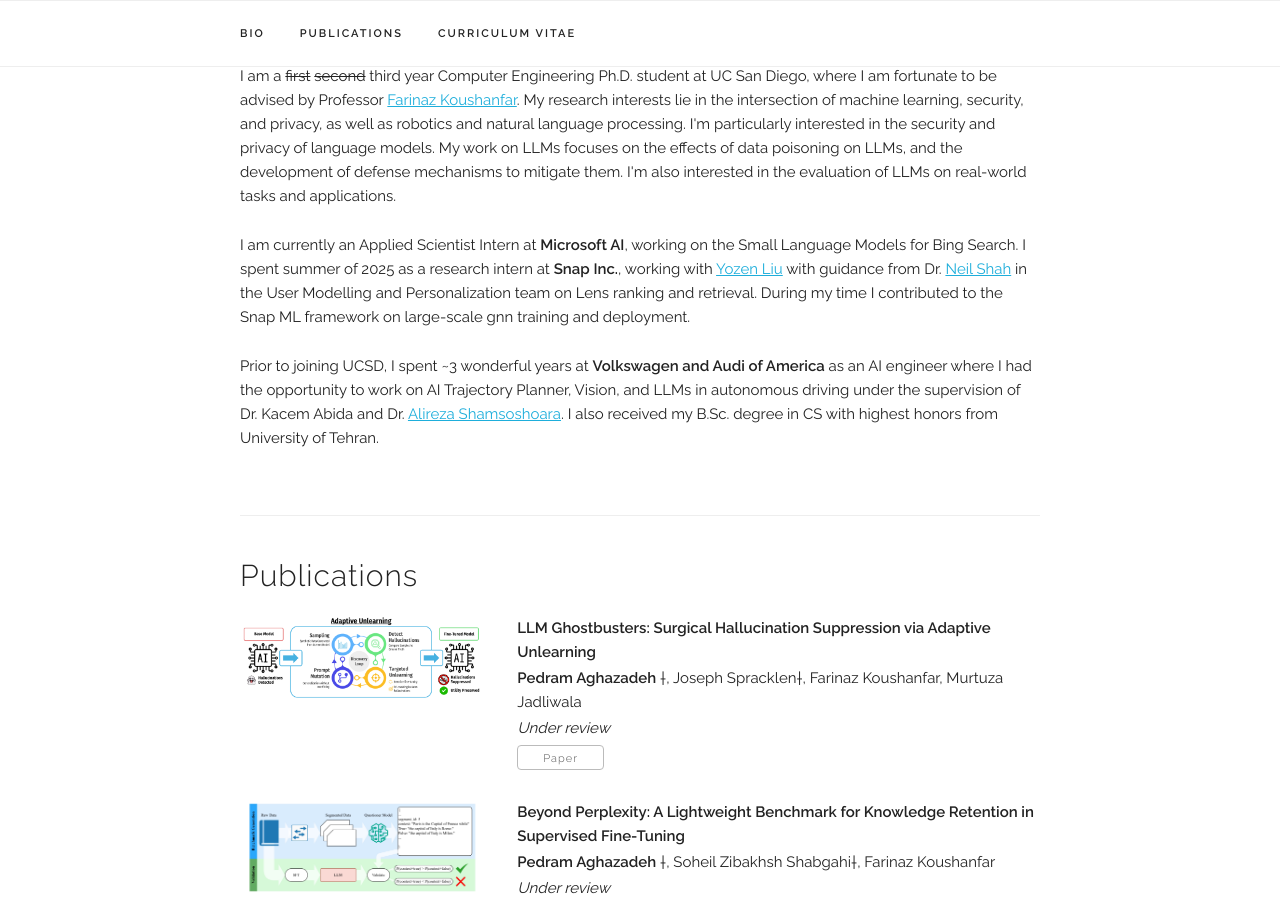
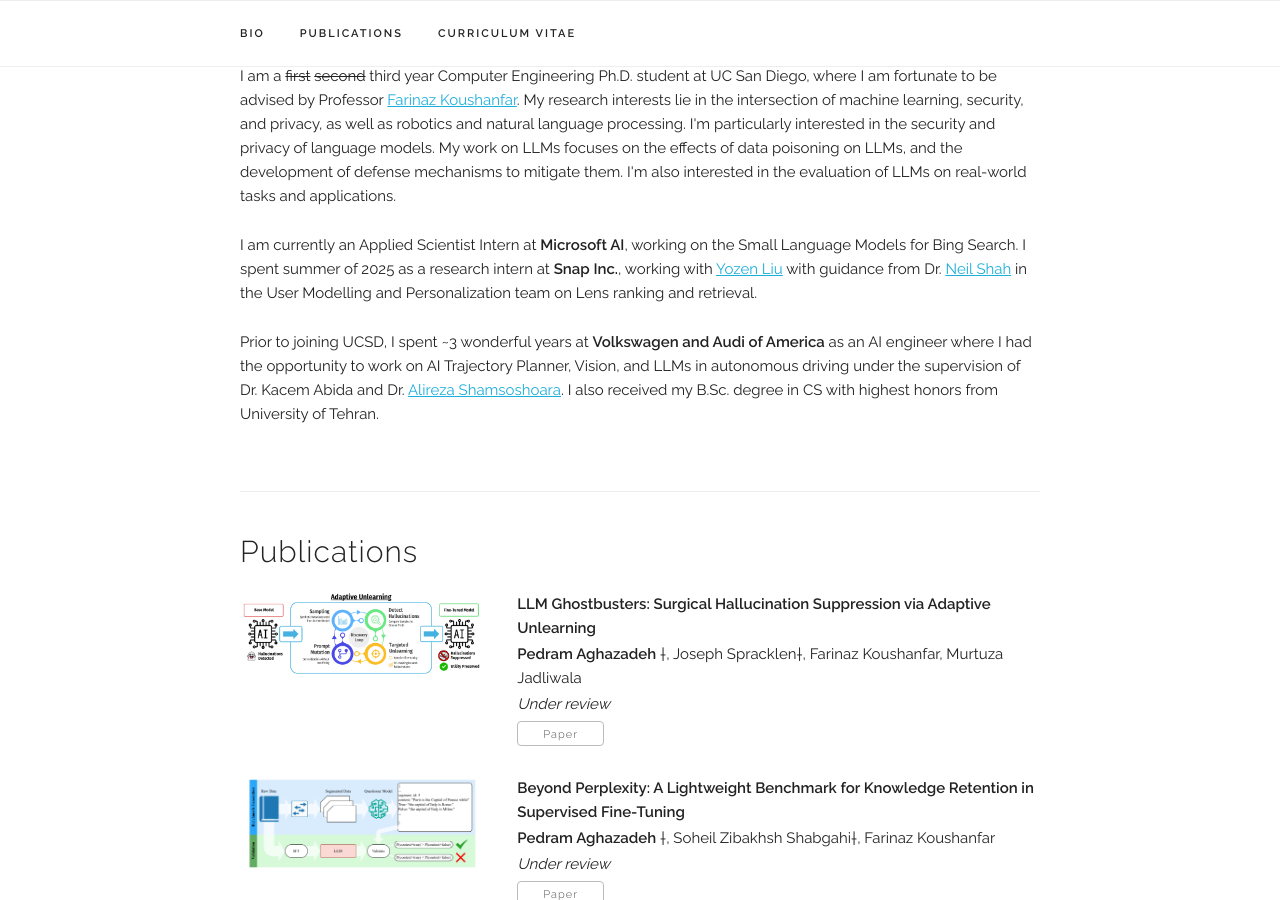
Before and after one commit to pedramaghazadeh/pedramaghazadeh.github.io, a Jekyll site: the page built from index.html, in a window 1280 px wide and 900 px high, scrolled down 399 px. Built offline with Jekyll 4.4.1, drawn with Linux system fonts in a browser that asks for light colours; some web fonts are replaced.

Commit message:
More minor edits

```diff
--- a/index.html
+++ b/index.html
@@ -11,7 +11,7 @@ title: Home
   </p>
 
   <p>
-    I am currently an Applied Scientist Intern at <b>Microsoft AI</b>, working on the Small Language Models for Bing Search. I spent summer of 2025 as a research intern at <b>Snap Inc.</b>, working with <a href="https://scholar.google.com/citations?user=i3U2JjEAAAAJ&hl=en">Yozen Liu</a> with guidance from Dr. <a href="https://scholar.google.com/citations?user=Qut69OgAAAAJ&hl=en">Neil Shah</a> in the User Modelling and Personalization team on Lens ranking and retrieval. During my time I contributed to the Snap ML framework on large-scale gnn training and deployment.
+    I am currently an Applied Scientist Intern at <b>Microsoft AI</b>, working on the Small Language Models for Bing Search. I spent summer of 2025 as a research intern at <b>Snap Inc.</b>, working with <a href="https://scholar.google.com/citations?user=i3U2JjEAAAAJ&hl=en">Yozen Liu</a> with guidance from Dr. <a href="https://scholar.google.com/citations?user=Qut69OgAAAAJ&hl=en">Neil Shah</a> in the User Modelling and Personalization team on Lens ranking and retrieval.
   </p>
 
   <p>
```
